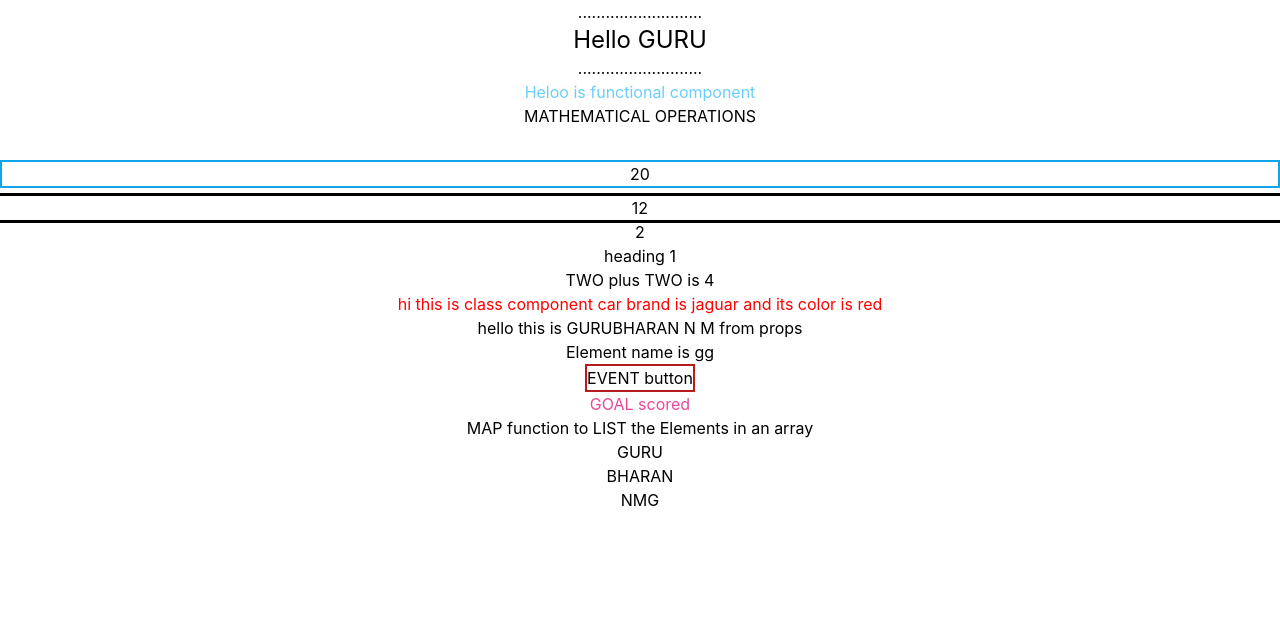
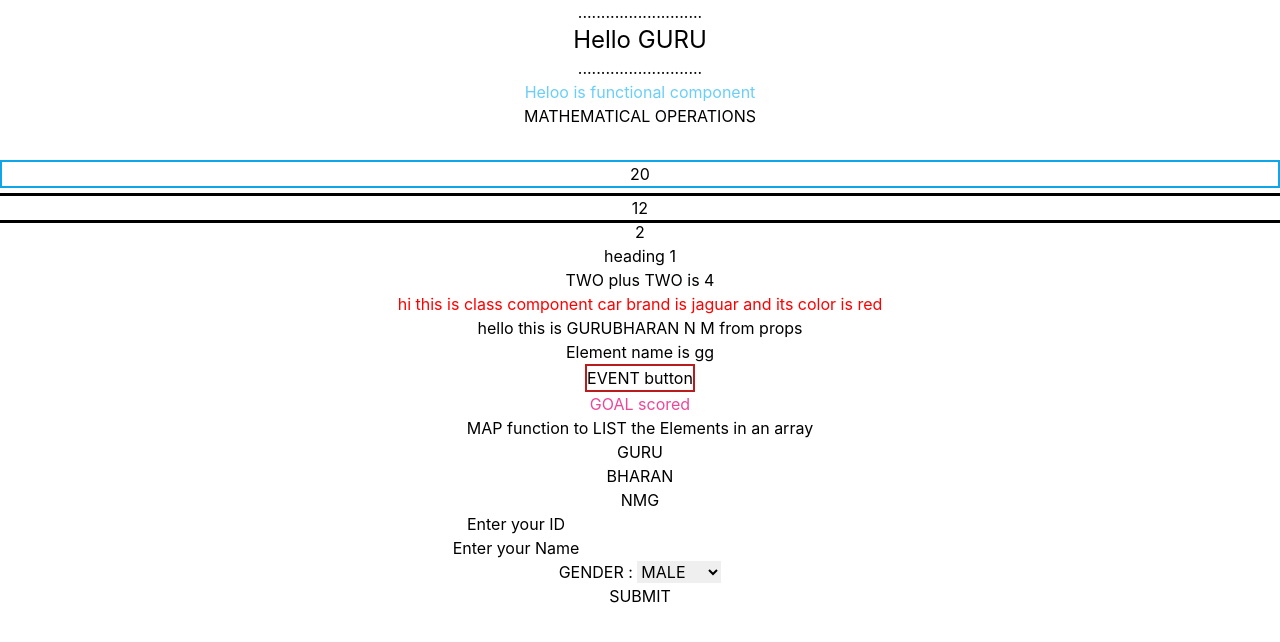
Before and after one commit to GURUNMG/REACT_JS, a React (Create React App) app: page / in a window 1280 px wide. Shown: the top 642 px of the page. Built offline with nearby package versions, Linux system fonts and the light colour scheme.

Commit message:
form using setState

```diff
--- a/src/App.js
+++ b/src/App.js
@@ -5,6 +5,8 @@ import Print from './components/Multiple'
 import Hello from "./components/Hello"
 import Pop from './components/Events';
 import Goal from './components/Conditionals';
+import MyForm from './components/Form';
+
 // class component
 import Car from './components/Cls_com';
 import actor from './components/props';
@@ -51,6 +53,9 @@ function App() {
 
       {/* Members in list */}
       <Members></Members>
+
+      {/* froms in react */}
+      <MyForm></MyForm>
     </div>
   );
 }
--- a/src/components/Events.js
+++ b/src/components/Events.js
@@ -2,7 +2,7 @@ import React from "react";
 
 
 
-
+const hi="guru"
 function Pop(){
  const show=()=>
 {
--- /dev/null
+++ b/src/components/Form.js
@@ -0,0 +1,101 @@
+// import React from "react";
+import { useState } from 'react';
+import React, { Component } from 'react';
+
+//  function MyForm() {
+//   return (
+//     <form>
+//       <label>Enter your name:
+//         <input class=" text-red-500  border-2 border-sky-500 " type="text" />
+//       </label>
+//     </form>
+//   )
+// }
+
+// function MyForm() {
+//  const [name, setName] = useState("");
+
+//  const handleSubmit = (event) => {
+//    event.preventDefault();
+//    alert(`The name you entered was: ${name}`)
+//  }
+
+//  return (
+//    <form onSubmit={handleSubmit}>
+//      <label>Enter your name:
+//        <input
+//          type="text"
+//          value={name}
+//          onChange={(e) => setName(e.target.value)}
+//        />
+//      </label>
+//      <input type="submit" />
+//    </form>
+//  )
+// }
+
+
+
+class MyForm extends Component {
+
+  constructor(props) {
+    super(props)
+    this.state = {
+      id:"",
+      name:"",
+      gender:"MALE"
+    }
+  }
+   changeID=(event)=>{
+    this.setState({
+      id:event.target.value
+    })
+  }
+
+  changeName=(event)=>{
+    this.setState({
+      name:event.target.value
+    })
+  }
+
+  changeGender=(event)=>{
+    this.setState({
+      gender:event.target.value
+    })
+  }
+
+  Submit=(event)=>{
+    alert(`ID: ${this.state.id} NAME: ${this.state.name} GENDER: ${this.state.gender}`)
+    // alert(`NAME: ${this.state.name}`) after closing 1st pop up then this alert will appear
+    // alert( "ID: ", this.state.id, "NAME: ", this.state.name, "GENDER: ", this.state.gender)
+    // event.preventDefault();
+  }
+  render() {
+    // const {id, name, gender}=this.state;  --> for {this.state.id } --> {id}
+    return (
+      <form onSubmit={this.Submit}>
+        <div>
+          <label>Enter your ID</label>
+          <input type="number" value={this.state.id} onChange={this.changeID}/>
+        </div>
+
+        <div>
+          <label>Enter your Name</label>
+          <input type="text" value={this.state.name} onChange={this.changeName} />
+        </div>
+
+        <div>
+          <label> GENDER : </label>
+          <select value={this.state.gender} onChange={this.changeGender}>
+            <option value="MALE">MALE</option>
+            <option value="FEMALE">FEMALE</option>
+          </select>
+        </div>
+
+        <button type="submit">SUBMIT</button>
+      </form>
+    )
+  }
+}
+
+export default MyForm;
```
